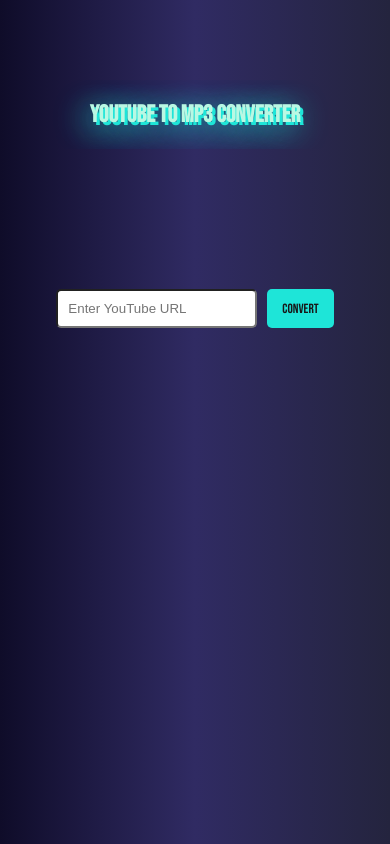
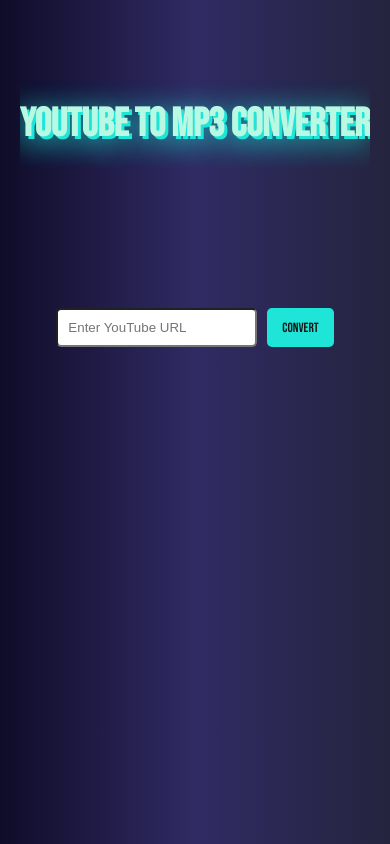
Before and after one commit to LRSORRENTI/YouTube-MP3-Converter, a website: page views/index.html in a window 390 px wide. Drawn offline with nearby package versions, Linux system fonts and the light colour scheme.

Commit message:
changed font size for h1 on lower screens, it was too small, now to figure out why this project isn't working on my linux machine

```diff
--- a/public/css/main.css
+++ b/public/css/main.css
@@ -227,7 +227,7 @@
 @media (max-width: 499px) {
   /* Styles for screen size smaller than or equal to 500px */
   h1 {
-    font-size: 24px; /* Adjust the font size as desired */
+    font-size: 40px; /* Adjust the font size as desired */
     white-space: nowrap; /* Prevent text from wrapping */
     overflow: hidden; /* Hide overflowing text */
     text-overflow: ellipsis; /* Show ellipsis (...) for hidden text */
```
